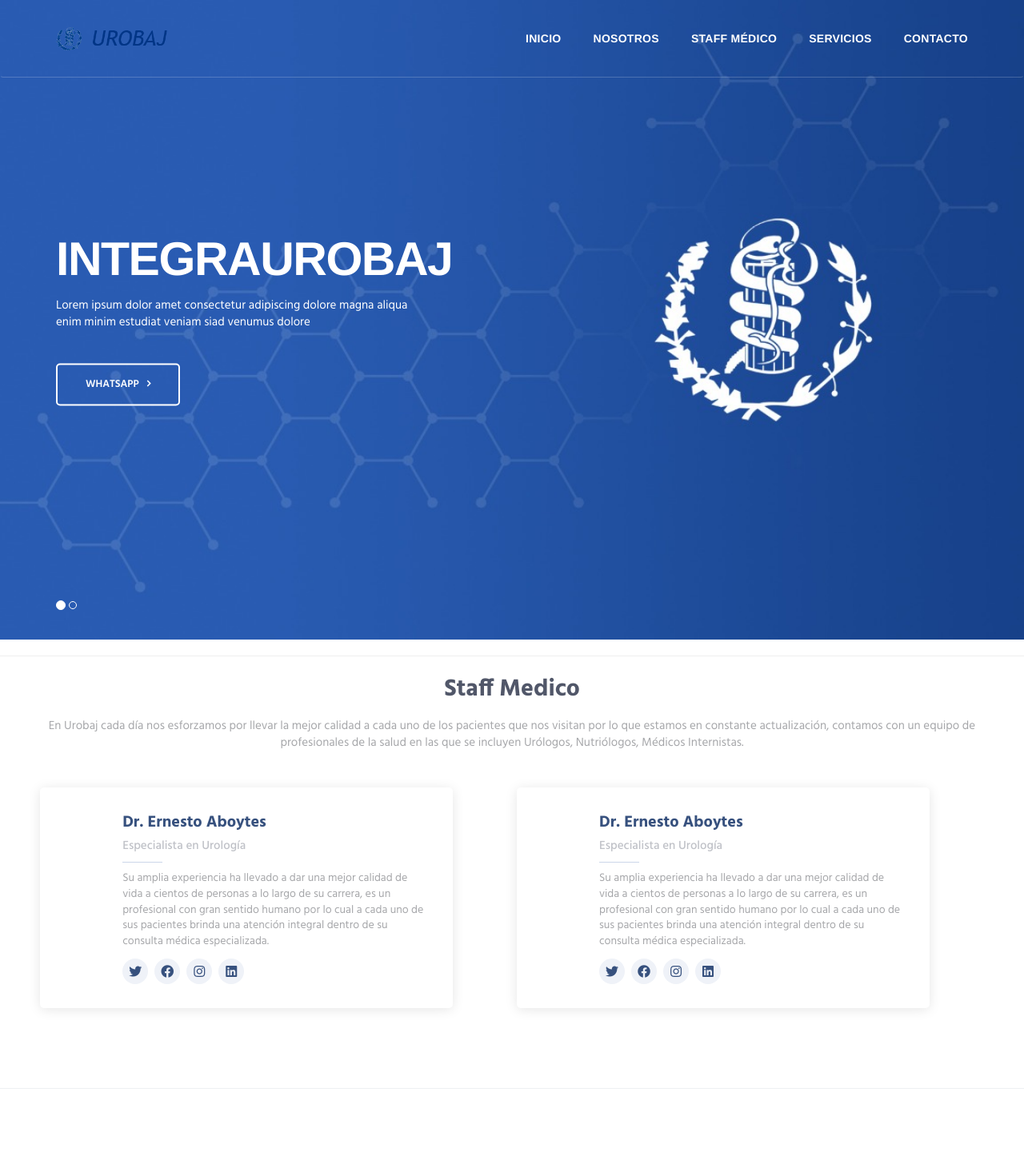
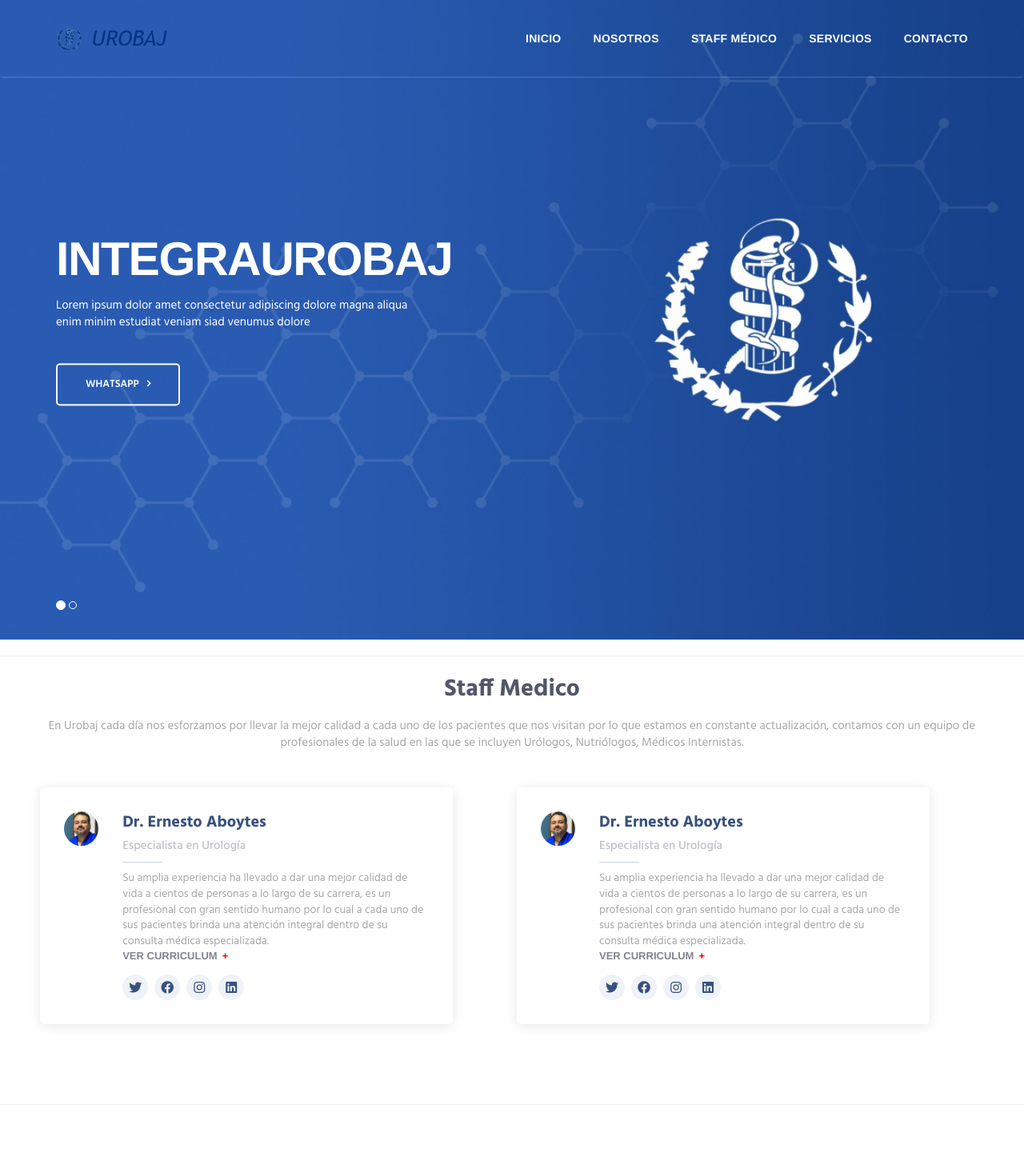
Before and after one commit to victor-wayne/Urologos, a Laravel app: page /staff-medico in a window 1280 px wide. Shown: the top 1441 px of the page at 80% size. Run offline with Laravel 8, Linux system fonts and the light colour scheme; some libraries are stand-ins or nearby versions.

Commit message:
curriculum

```diff
--- a/resources/views/urologos/staff.blade.php
+++ b/resources/views/urologos/staff.blade.php
@@ -15,7 +15,7 @@ profesionales de la salud en las que se incluyen Urólogos, Nutriólogos, Médic
 
           <div class="col-lg-5 margin-l-50">
             <div class="member d-flex align-items-start aos-init aos-animate" data-aos="zoom-in" data-aos-delay="100">
-              <div class="pic"><img src="http://via.placeholder.com/600x600" class="img-fluid" alt=""></div>
+              <div class="pic"><img src="{{asset('img/fdoctor.jpeg')}}" class="img-fluid" alt=""></div>
               <div class="member-info">
                 <h4>Dr. Ernesto Aboytes</h4>
                 <span>Especialista en Urología</span>
@@ -23,6 +23,7 @@ profesionales de la salud en las que se incluyen Urólogos, Nutriólogos, Médic
 una mejor calidad de vida a cientos de personas a lo largo de su carrera, es un profesional
 con gran sentido humano por lo cual a cada uno de sus pacientes brinda una atención
 integral dentro de su consulta médica especializada.</p>
+<a class="link" onclick="mostrarCV();">Ver Curriculum</a>
                 <div class="social">
                   <a href=""><i class="fab fa-twitter"></i></a>
                   <a href=""><i class="fab fa-facebook"></i></a>
@@ -35,7 +36,7 @@ integral dentro de su consulta médica especializada.</p>
 
           <div class="col-lg-5  margin-l-50">
             <div class="member d-flex align-items-start aos-init aos-animate" data-aos="zoom-in" data-aos-delay="100">
-              <div class="pic"><img src="http://via.placeholder.com/600x600" class="img-fluid" alt=""></div>
+              <div class="pic"><img src="{{asset('img/fdoctor.jpeg')}}" class="img-fluid" alt=""></div>
               <div class="member-info">
                 <h4>Dr. Ernesto Aboytes</h4>
                 <span>Especialista en Urología</span>
@@ -43,6 +44,7 @@ integral dentro de su consulta médica especializada.</p>
 una mejor calidad de vida a cientos de personas a lo largo de su carrera, es un profesional
 con gran sentido humano por lo cual a cada uno de sus pacientes brinda una atención
 integral dentro de su consulta médica especializada.</p>
+<a class="link" onclick="mostrarCV();">Ver Curriculum</a>
                 <div class="social">
                   <a href=""><i class="fab fa-twitter"></i></a>
                   <a href=""><i class="fab fa-facebook"></i></a>
@@ -139,7 +141,27 @@ integral dentro de su consulta médica especializada.</p>
 <script src="{{ asset('js/validate/jquery.validate.js') }}" type="text/javascript"></script>
 
 <script src="https://unpkg.com/sweetalert/dist/sweetalert.min.js"></script>
+<script src="https://cdn.jsdelivr.net/npm/sweetalert2@9"></script>
 
+<script>
+function mostrarCV() {
+
+
+
+
+                                Swal.fire({
+                                  title: '<strong>Curriculum</strong>',
+                        width: '90%',
+                        heightAuto: true,
+                        html: '<embed src="{{ asset("docs/curriculum.pdf") }}" type="application/pdf" width="800px" height="500px" />',
+                        showCloseButton: true,
+                        showCancelButton: false,
+                        focusConfirm: false,
+                        confirmButtonText: 'Cerrar',
+                    });
+
+}
+</script>
 
 </body>
 <!-- END BODY -->
```
Also changed, not shown: public/img/fdoctor.jpeg (added), 1 other file.
